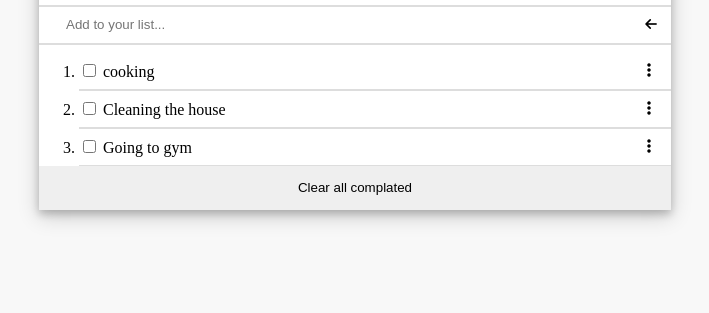
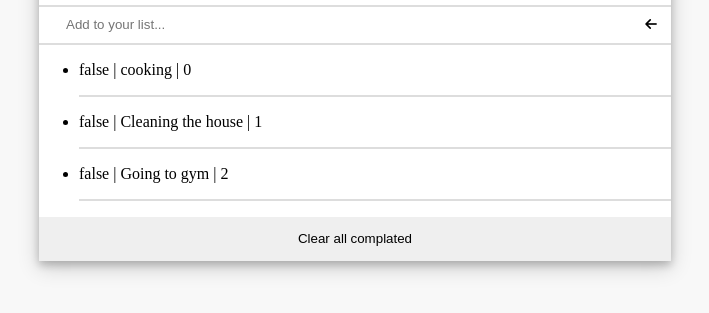
Before and after one commit to ezraermy/todo-list, a website built with webpack: page src/index.html in a window 1280 px wide. Shown: the part 91-404 px from the top of the page, without its empty margins (285-994 px from the left). Built offline with nearby package versions, Linux system fonts and the light colour scheme.

Commit message:
Fix todo list keys of an array of object

```diff
--- a/src/index.html
+++ b/src/index.html
@@ -16,8 +16,8 @@
         <div class="input-field">
             <input type="text" id="inputField" class="input" placeholder="Add to your list..."><button id="addTodo" class="btn"><i class='fas fa-arrow-left'></i></button>
         </div><hr>
-        <ol id="todoList" class="my-todos">
-        </ol>
+        <ul id="todoList" class="my-todos">
+        </ul>
         <div>
            <button class="clr-btn"><p>Clear all complated</p></button>
         </div>
--- a/src/index.js
+++ b/src/index.js
@@ -1,32 +1,31 @@
 import './style.css';
-
-function component() {
-  const element = document.createElement('div');
 
 const eachTodoList = [
   {
     description: 'cooking',
+    completed: false,
+    index: 0,
   },
   {
     description: 'Cleaning the house',
+    completed: false,
+    index: 1,
   },
   {
     description: 'Going to gym',
+    completed: false,
+    index: 2,
   },
 ];
 
 const allTodoList = document.querySelector('#todoList');
 for (let i = 0; i < eachTodoList.length; i += 1) {
   const todo = `
-    <li><input type="checkbox" id="checkbox" name="todo">
-        <label for="scales">${eachTodoList[i].description}</label><button class="input-btn"><i class="fas fa-ellipsis-v"></i></button></li>
+    <li><p><span>${eachTodoList[i].completed}</span> | <span>${eachTodoList[i].description}</span> | <span>${eachTodoList[i].index}</span></p></li>
     `;
 
   allTodoList.innerHTML += todo;
   allTodoList.innerHTML += '<hr>';
 }
 
-  return element;
-}
-
-document.body.appendChild(component());
+document.addEventListener('load', allTodoList);
--- a/src/style.css
+++ b/src/style.css
@@ -41,9 +41,13 @@ hr {
   background-color: #ddd;
 }
 
-ol {
-  margin-bottom: -9px;
-  padding-top: 0;
+.todo-list {
+  padding: 0;
+}
+
+.todo-list li {
+  list-style: none;
+  line-height: 0.5rem;
 }
 
 .input-btn {
--- a/webpack.config.js
+++ b/webpack.config.js
@@ -26,7 +26,4 @@ module.exports = {
       },
     ],
   },
-  // optimization: {
-  //  runtimeChunk: 'single',
-  // },
 };
```
Lines whose indentation alone changed are shown as unchanged.
